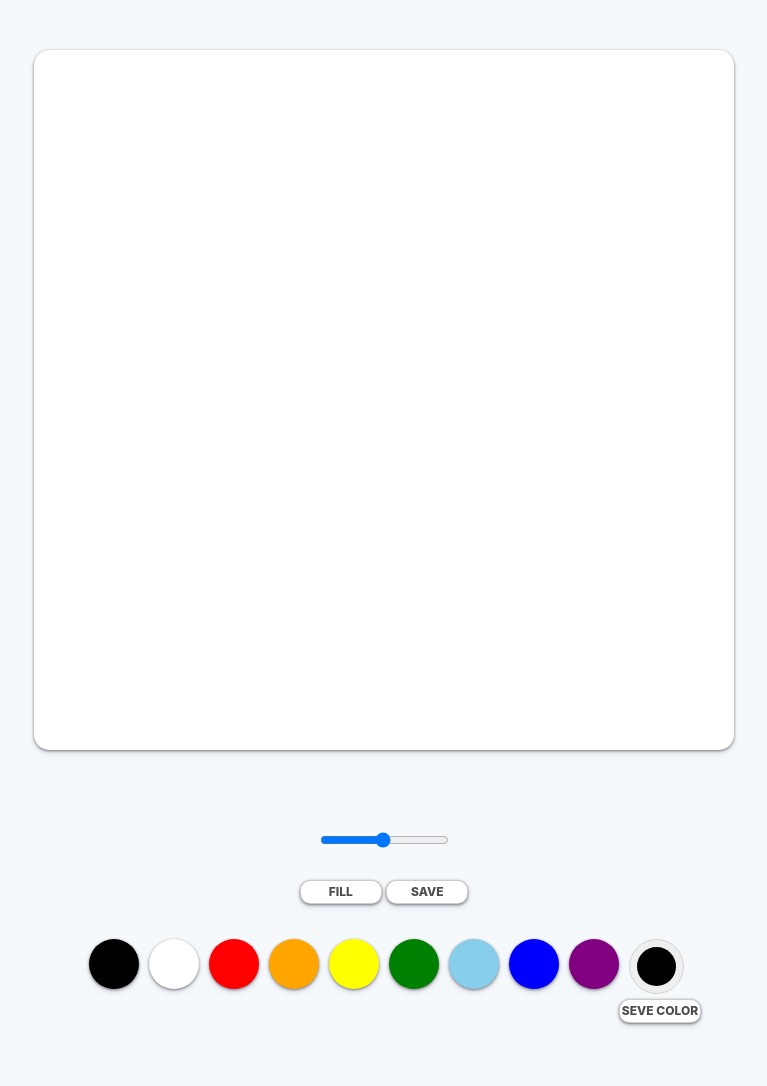
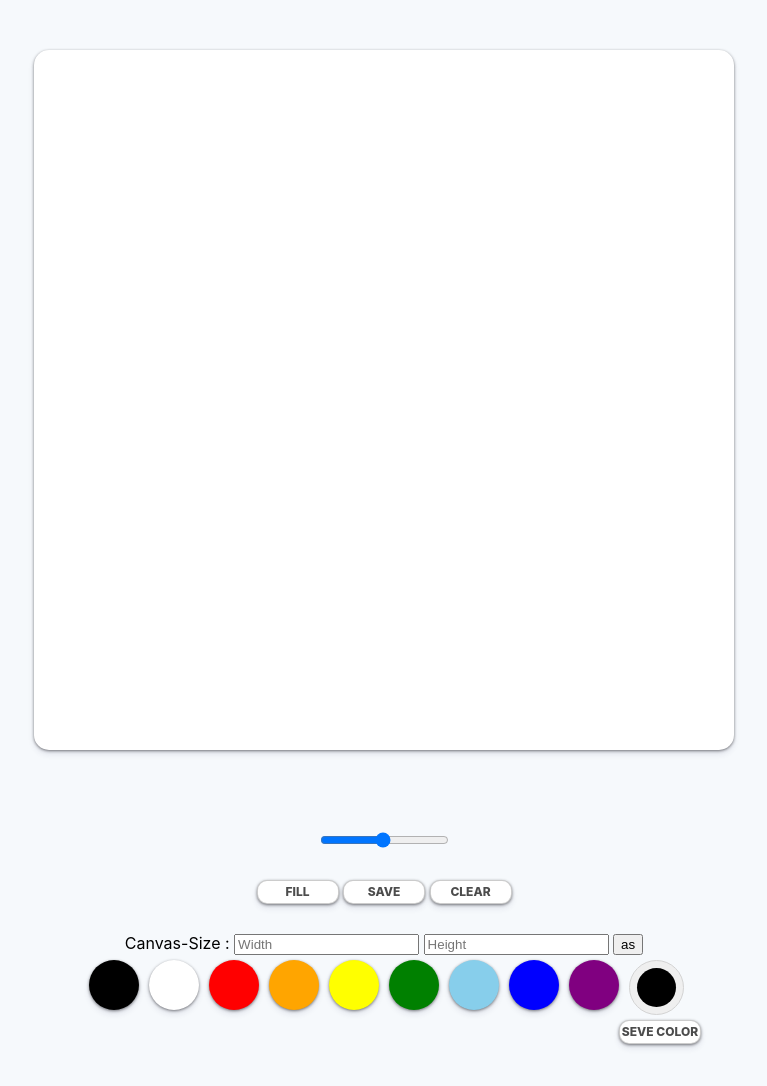
Before and after one commit to cgm-style/paintjs, a plain HTML site: page index.html in a window 1280 px wide. Shown: the whole page, without its empty margins (256-1023 px from the left). Drawn offline with Linux system fonts and the light colour scheme.

Commit message:
Canvas Size Change / Clear Button
add Canvas Size Change / Clear Button

```diff
--- a/index.html
+++ b/index.html
@@ -15,7 +15,14 @@
         <div class="controls_btns">
             <button id="jsMode">Fill</button>
             <button id="jsSave">Save</button>
+            <button id="jsClear">Clear</button>
         </div>
+        <form id="jsSize">
+            <span>Canvas-Size : </span>
+            <input id="jsWidth" type="number" placeholder="Width" required>
+            <input id="jsHeight" type="number" placeholder="Height" required>
+            <input id="jsSubmit" type="submit" value="as">
+        </form>
         <div class="controls_colors" id="jaColors">
             <div class="controls_color jsColor" style="background-color: black"></div>
             <div class="controls_color jsColor" style="background-color: white"></div>
```
